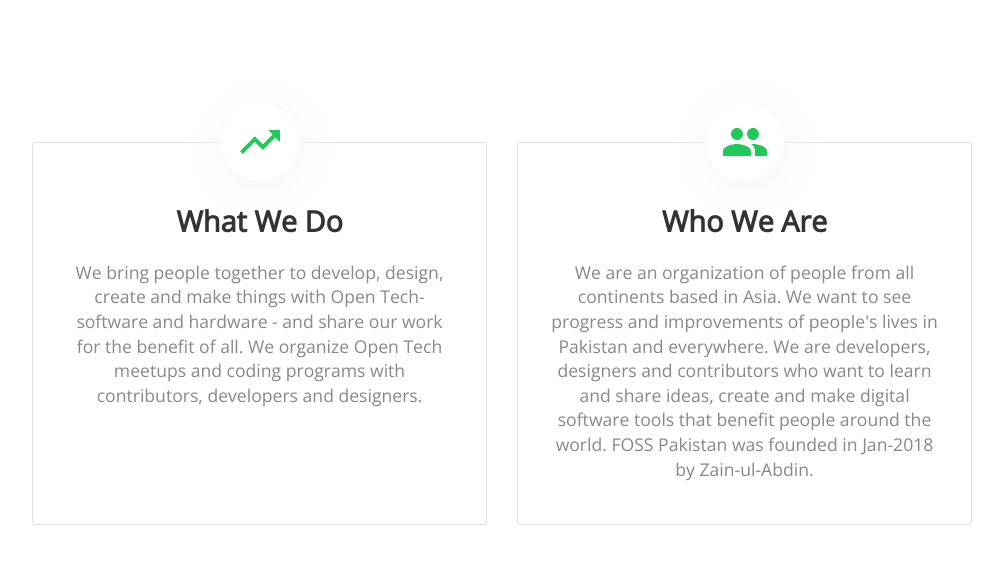
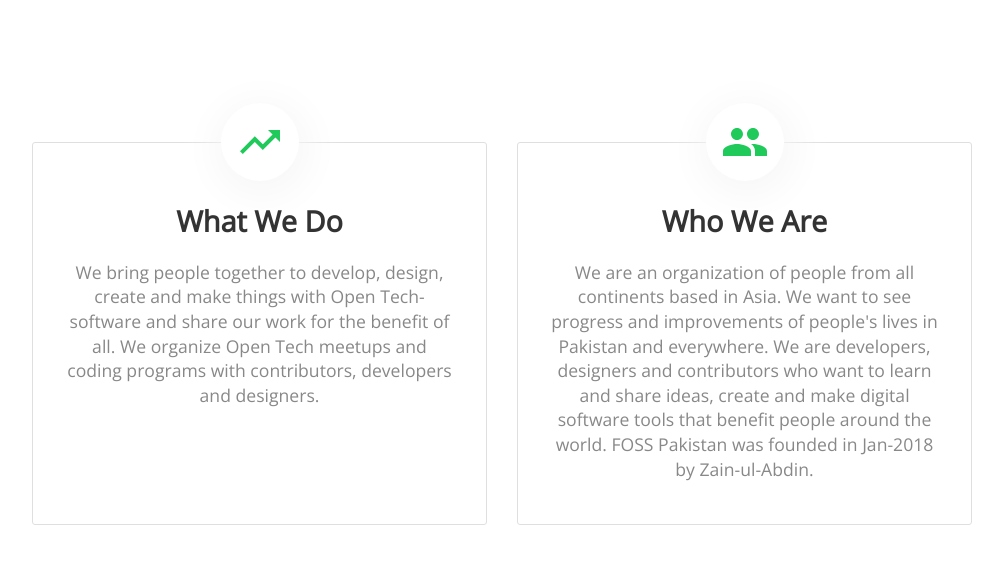
Before and after one commit to FossPakistan/fosspakistan.github.io, a Jekyll site: the page built from index.html, in a window 1280 px wide and 1400 px high, scrolled down 711 px, cut to the strip 0-605 px from the top of the window. Shown: the top 564 px of the strip, without its empty margins (138-1141 px from the left). Built offline with Jekyll 4.4.1, drawn with Linux system fonts in a browser that asks for light colours; nearby versions of some CDN libraries; some of the changed text lies outside the part shown.

Commit message:
Update index.html

```diff
--- a/index.html
+++ b/index.html
@@ -24,7 +24,7 @@
 		<li>
 			<div class="image">{% include icons/site.html icon="economy" %}</div>
 			<h3 class="editable">What We Do </h3>
-			<p class="editable">We bring people together to develop, design, create and make things with Open Tech- software and hardware - and share our work for the benefit of all. We organize Open Tech meetups and coding programs with contributors, developers and designers.</p>
+			<p class="editable">We bring people together to develop, design, create and make things with Open Tech- software and share our work for the benefit of all. We organize Open Tech meetups and coding programs with contributors, developers and designers.</p>
 		</li>
 
 		<li>
@@ -44,7 +44,7 @@
 		<div>
 			<h2 class="editable">Our Mission</h2>
 
-			<p class="editable">Our essential goal is to improve lives by sharing Open Tech solutions. We want to see that information technology and science has a positive impact on our society. We believe this can be achieved if people have access to digital tools and knowledge. Open Technologies offer free and open access. At FOSS Pakistan we are excited how sharing is desirable on all layers from software, hardware and design to knowledge and data and we work rocklike to enable people to participate in the sharing society, tools and opportunities, freedom of communication and expression for everyone.</p>
+			<p class="editable">Our essential goal is to improve lives by sharing Open Tech solutions. We want to see that information technology and science has a positive impact on our society. We believe this can be achieved if people have access to digital tools and knowledge. Open Technologies offer free and open access. At FOSS Pakistan we are excited how sharing is desirable on all layers from software and design to knowledge and data and we work rocklike to enable people to participate in the sharing society, tools and opportunities, freedom of communication and expression for everyone.</p>
 		</div>
 	</div>
 </div>
```
